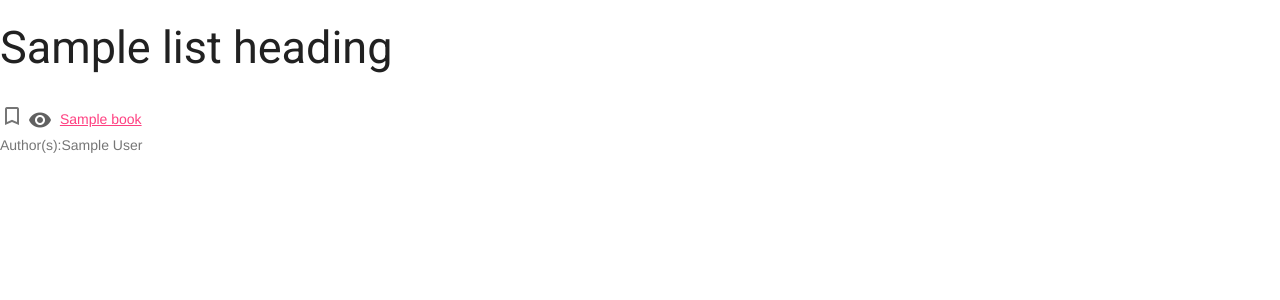
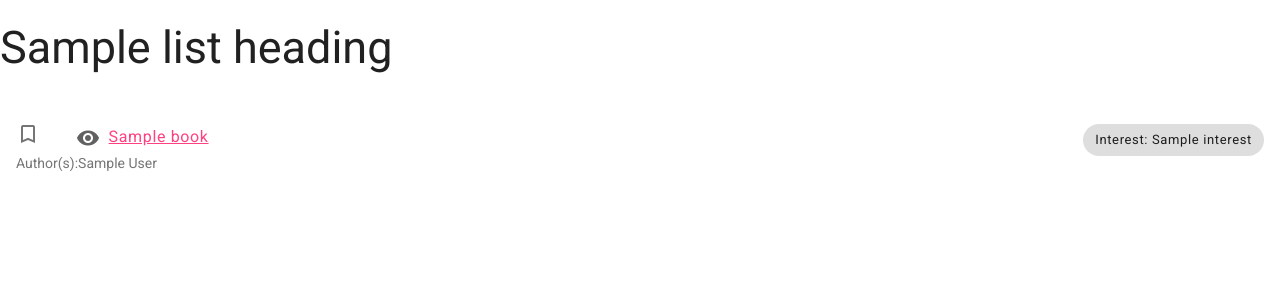
Before and after one commit to muncus/book-club-library, a Flask app: template templates/list_books.html in a window 1280 px wide. Shown: the part 64-364 px from the top of the page. Run offline with Flask 2, Linux system fonts and the light colour scheme; the template is opened without the code that fills it: most values are stand-ins (such as "Sample title", 1, 10 or a date in 2020); data that the repository does not hold is empty; parts of the project's set-up code (start-up, migrations or seed data) failed here and were passed over.

Commit message:
use a chip to display interest number.
also adds a missing mdl class name, which makes list items look way
better.

```diff
--- a/templates/list_books.html
+++ b/templates/list_books.html
@@ -13,7 +13,7 @@ var interestToggle = function(element, bookkey){
     <h2>{{list_heading or "Books:"}}</h2>
     <ul class="mdl-list">
       {% for book in books %}
-        <li class="mdl-list__item--three-line">
+        <li class="mdl-list__item mdl-list__item--three-line">
           <span class="mdl-list__item-primary-content">
             {% if book.is_available() %}
             <a href="/borrow/{{ book.key.urlsafe() }}">
@@ -44,6 +44,14 @@ var interestToggle = function(element, bookkey){
             <span class="mdl-list__item-text-body">
               Author(s):{{ book.author | join(',') }}
             </span>
+          </span>
+          <span class="mdl-list__item-secondary-content">
+            <span class="mdl-chip">
+              <span class="mdl-chip__text">
+                Interest: {{book.interest}}
+              </span>
+            </span>
+          </span>
         </li>
       {% endfor %}
     </ul>
```
